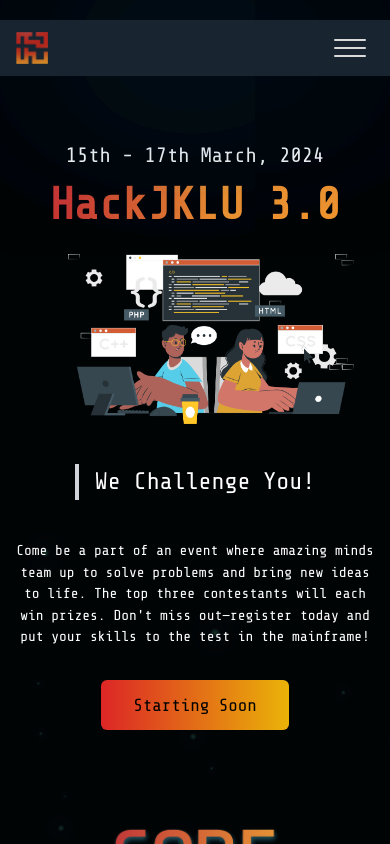
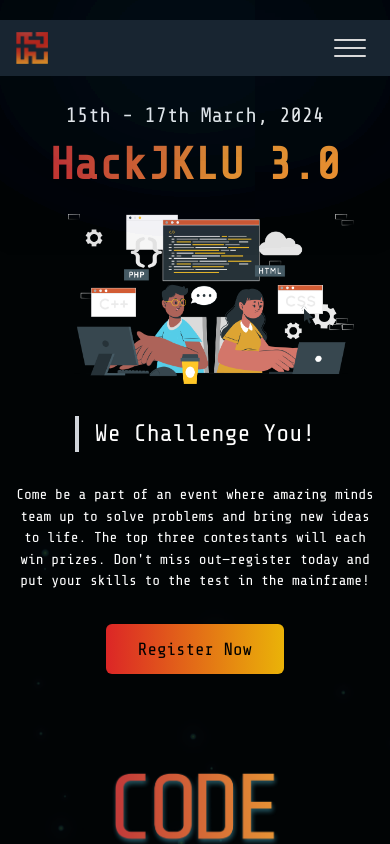
Before and after one commit to adistrim/hackJKLUv3, a Next.js app: page / in a window 390 px wide. Shown: the top 844 px of the page. Built offline with nearby package versions, Linux system fonts and the light colour scheme.

Commit message:
added starting-soon and updated registerbtn & home UI

```diff
--- a/src/app/components/home.tsx
+++ b/src/app/components/home.tsx
@@ -10,7 +10,7 @@
 const HomeComponent = () => {
     return (
         <div className={`mx-[1rem] md:mx-[10rem] ${tech_mono.className}`}>
-            <div className={`flex flex-col md:flex-row items-center justify-center mt-[4rem] md:mt-[8rem]`}>
+            <div className={`flex flex-col md:flex-row items-center justify-center mt-[1.5rem] md:mt-[8rem]`}>
                 <div className="flex flex-col items-center md:items-start justify-center w-100% md:w-1/2">
                     <h2 className="text-[1.3rem] md:text-[2.25rem] text-center md:text-left">
                         15th - 17th March, 2024
@@ -18,7 +18,7 @@
                     <h1 className="text-[2.8rem] md:text-[4rem] font-bold text-left mb-4" style={{ backgroundImage: 'linear-gradient(90deg, #cf3a33 5.87%, #f6982f 59.11%)', WebkitBackgroundClip: 'text', color: 'transparent' }}>
                         HackJKLU 3.0
                     </h1>
-                    <h3 className="hidden md:block text-[2rem] font-thin text-left mb-4 border-l-4 border-solid border-gray-300 pl-4">
+                    <h3 className="hidden md:block text-[2rem] font-thin text-left mb-9 border-l-4 border-solid border-gray-300 pl-4">
                         We Challenge You!
                     </h3>
                     <p className="hidden md:block text-[1.1rem] mb-4">
@@ -38,7 +38,7 @@
                         height={600}
                     />
                 </div>
-                <h3 className="block md:hidden text-[1.5rem] font-thin text-left my-10 border-l-4 border-solid border-gray-300 pl-4">
+                <h3 className="block md:hidden text-[1.5rem] font-thin text-left my-8 border-l-4 border-solid border-gray-300 pl-4">
                     We Challenge You!
                 </h3>
                 <p className="block md:hidden text-center text-[0.9rem] mb-4">
--- a/src/app/components/registerbtn.tsx
+++ b/src/app/components/registerbtn.tsx
@@ -1,11 +1,14 @@
 import React from "react";
 import NextLink from "next/link";
+import { Share_Tech_Mono } from "next/font/google";
+
+const tech_mono = Share_Tech_Mono({ subsets: ["latin"], weight: ["400"] });
 
 const RegisterBtn: React.FC = () => {
     return (
-        <NextLink href="/" passHref>
-            <p className="inline-flex px-8 py-3 text-black text-[1.1rem] md:text-[1.3rem] justify-center items-center gap-4 rounded-md bg-gradient-to-r from-red-600 to-yellow-500">
-                Starting Soon
+        <NextLink href="/starting-soon" passHref>
+            <p className={`inline-flex px-8 py-3 text-black text-[1.1rem] md:text-[1.3rem] justify-center items-center gap-4 rounded-md bg-gradient-to-r from-red-600 to-yellow-500 ${tech_mono.className}`}>
+                Register Now
             </p>
             {/* <div
 className="apply-button"
--- /dev/null
+++ b/src/app/starting-soon/page.tsx
@@ -0,0 +1,33 @@
+import NextLink from "next/link";
+import { Share_Tech_Mono } from "next/font/google";
+import Image from "next/image";
+
+const tech_mono = Share_Tech_Mono({ subsets: ["latin"], weight: ["400"] });
+
+const EmptyPage: React.FC = () => {
+  return (
+    <div>
+      <div className="absolute inset-0 z-[-1]">
+        <Image
+          src="/bg.png"
+          alt="Background Image"
+          fill
+          style={{ objectFit: "cover" }}
+          className="opacity-25"
+        />
+      </div>
+      <div
+        className={`min-h-screen flex flex-col mt-[10rem] items-center text-white p-4 ${tech_mono.className}`}
+      >
+        <h1 className="text-2xl sm:text-3xl md:text-4xl mb-8 text-center" style={{ backgroundImage: 'linear-gradient(90deg, #cf3a33 5.87%, #f6982f 59.11%)', WebkitBackgroundClip: 'text', color: 'transparent' }}>
+          Registrations are starting soon
+        </h1>
+        <NextLink href="https://devfolio.co/" passHref>
+          <p className="mb-4">Registrations Partner: <span className="text-blue-500">Devfolio</span></p>
+        </NextLink>
+      </div>
+    </div>
+  );
+};
+
+export default EmptyPage;
```
